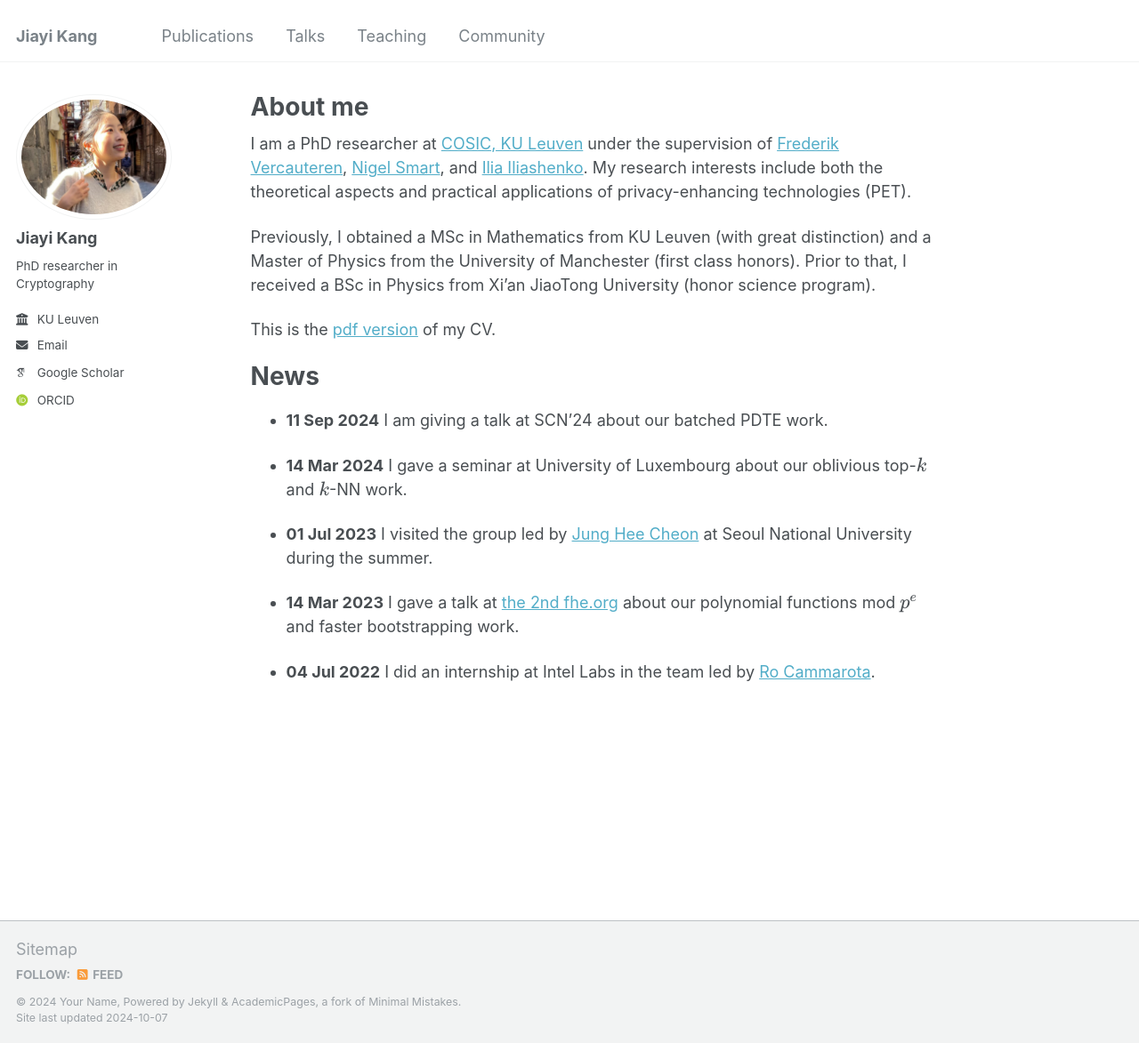
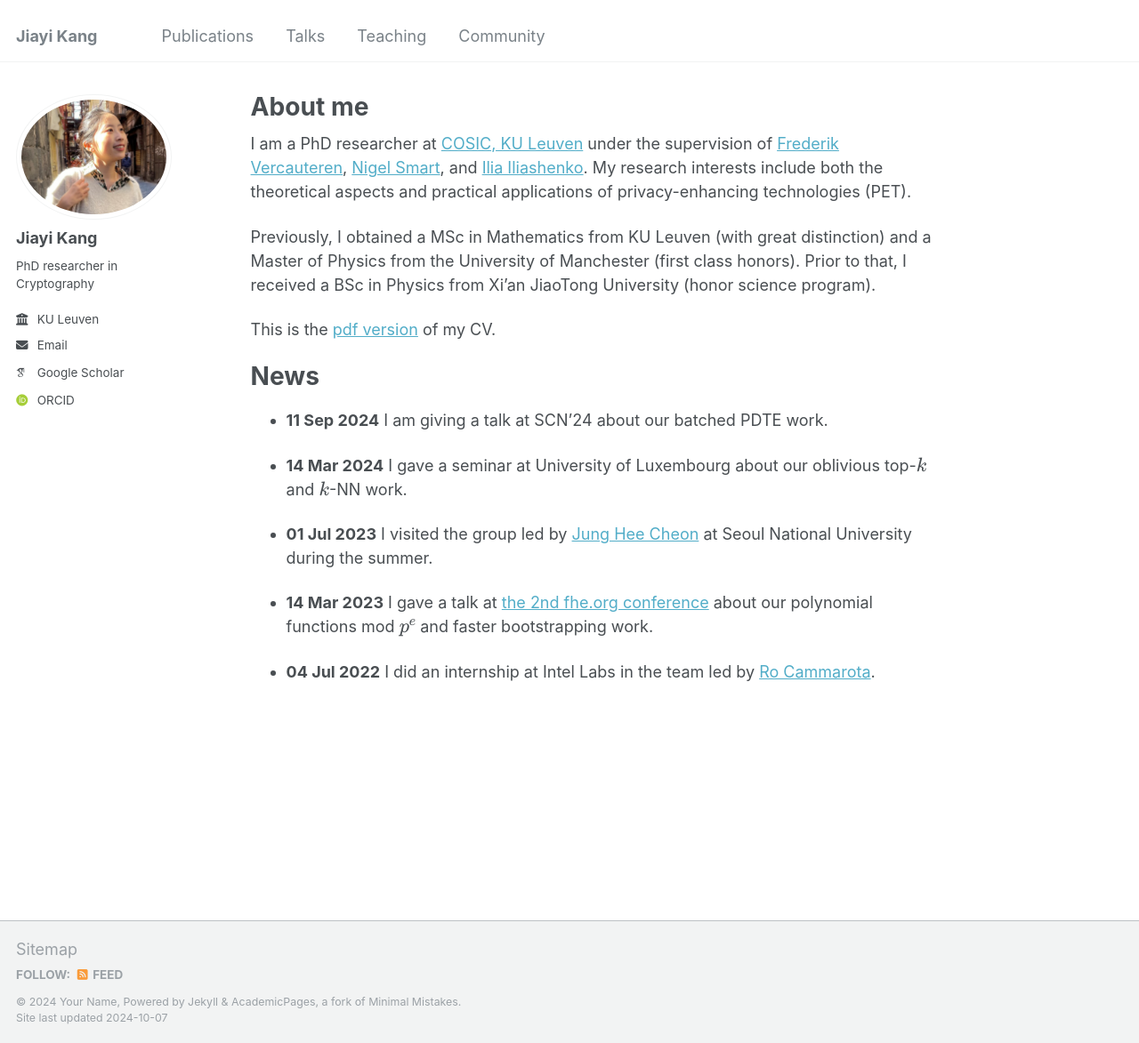
Before and after one commit to jiayikang2/jiayikang2.github.io, a Jekyll site: the page built from _pages/about.md, in a window 1280 px wide and 1173 px high. Shown: the whole window at 89% size. Built offline with Jekyll 4.4.1, drawn with Linux system fonts in a browser that asks for light colours; some web fonts are replaced.

Commit message:
minor changes

```diff
--- a/_pages/about.md
+++ b/_pages/about.md
@@ -24,6 +24,6 @@ News
 
  - **01 Jul 2023** I visited the group led by [Jung Hee Cheon](https://scholar.google.com/citations?user=KlTc3U4AAAAJ&hl=en) at Seoul National University during the summer.
 
- - **14 Mar 2023** I gave a talk at [the 2nd fhe.org](https://fhe.org/conferences/conference-2023/resources) about our polynomial functions mod \\(p^e\\) and faster bootstrapping work.
+ - **14 Mar 2023** I gave a talk at [the 2nd fhe.org conference](https://fhe.org/conferences/conference-2023/resources) about our polynomial functions mod \\(p^e\\) and faster bootstrapping work.
 
  - **04 Jul 2022** I did an internship at Intel Labs in the team led by [Ro Cammarota](https://www.intel.com/content/www/us/en/research/featured-researchers/ro-cammarota.html).
```
Also changed, not shown: _pages/talks.md (+1 -1 lines).
